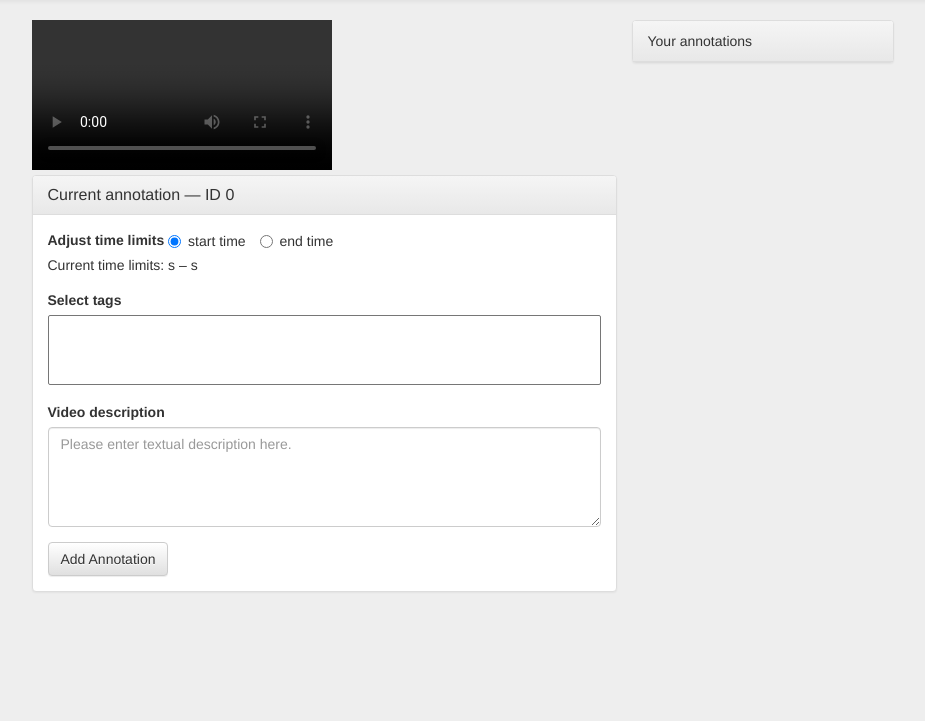
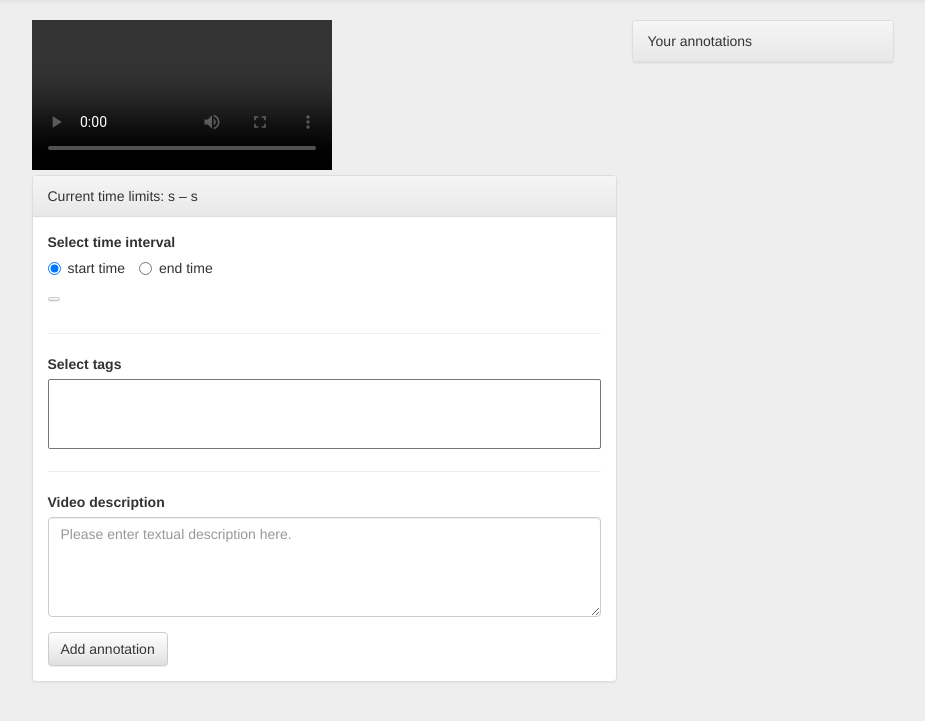
Before and after one commit to danoneata/video_annotation, a Flask app: template templates/index.html in a window 1280 px wide. Shown: the part 52-773 px from the top of the page, without its empty margins (316-1241 px from the left). Run offline with Flask 2, Linux system fonts and the light colour scheme; the template is opened without the code that fills it, so the values that code supplies are empty; parts of the project's set-up code (start-up, migrations or seed data) failed here and were passed over; some libraries are stand-ins or nearby versions.

Commit message:
Add pick time button and some style changes

```diff
--- a/templates/index.html
+++ b/templates/index.html
@@ -39,6 +39,8 @@
 
     <div class="container">
 
+        <div id="ann_number">0</div>
+
         <div class="row">
 
             <div class="col-md-3">
@@ -59,25 +61,26 @@
 
                     <div class="panel panel-default">
                         <div class="panel-heading">
-                            <h3 class="panel-title">Current annotation — ID <span id="ann_number">0</span></h3>
+                            Current time limits:
+                            <span id='start-time'></span> s –
+                            <span id='end-time'></span> s
                         </div>
 
                         <div class="panel-body ann-box" id="annotations">
+                            <label>Select time interval</label>
                             <div class="form-group">
-                                <label>Adjust time limits</label>
                                 <label class="radio-inline">
                                     <input type="radio" name="radio-time-limits" id="radio-start" value="start" checked> start time
                                 </label>
                                 <label class="radio-inline">
                                     <input type="radio" name="radio-time-limits" id="radio-end" value="end"> end  time
                                 </label>
-                                <div id="slider"></div>
-                                <div>
-                                    Current time limits:
-                                    <span id='start-time'></span> s –
-                                    <span id='end-time'></span> s
-                                </div>
                             </div>
+
+                            <button class="btn btn-default btn-xs" id="pick-time"></button>
+                            <div id="slider"></div>
+
+                            <hr>
 
                             <div id='select-vocab' class="form-group">
                                 <label>Select tags</label>
@@ -86,12 +89,14 @@
                                 </div>
                             </div>
 
+                            <hr>
+
                             <div class="form-group">
                                 <label for="description">Video description</label>
                                 <textarea class='form-control' rows="3" id='description' placeholder="Please enter textual description here."></textarea>
                             </div>
 
-                            <button class="btn btn-default" type="submit" id="add-ann">Add Annotation</button>
+                            <button class="btn btn-default" type="submit" id="add-ann">Add annotation</button>
 
                         </div>
                     </div>
--- a/www/css/app.css
+++ b/www/css/app.css
@@ -65,6 +65,10 @@
     height: 100px;
 }
 
-.vjs-playlist {
-    width: 50%;
+#pick-time {
+    margin-bottom: 12px;
 }
+
+#ann_number {
+    display: none;
+}
--- a/www/js/controllers.js
+++ b/www/js/controllers.js
@@ -14,6 +14,7 @@
             $("#end-time").html(videoPlayer.duration().toFixed(2));
             $("#description").val("");
             $("#select-vocab select").val(null).trigger("change");
+            $("#pick-time").html("Pick start time");
             $("input[name='radio-time-limits'][value='start']").prop("checked", true);
             setTime(0);
         }
@@ -37,6 +38,7 @@
 
         $("#start-time").html("0.00");
         $("#end-time").html(videoPlayer.duration().toFixed(2));
+        $("#pick-time").html("Pick start time");
 
        $.ajax({
             url: "vocabulary",
@@ -151,8 +153,19 @@
             }
         });
 
+        $('#pick-time').on(
+            'click',
+            function () {
+                var t = videoPlayer.currentTime();
+                var selected = $("input[name='radio-time-limits']:checked").val();
+                $("#slider")[0].noUiSlider.set(t / videoPlayer.duration() * 100);
+                $("#" + selected + "-time").html(t.toFixed(2));
+            }
+        );
+
         $('input[name="radio-time-limits"]:radio').change(
             function () {
+                $("#pick-time").html("Pick " + $(this).val() + " time");
                 t = parseFloat($("#" + $(this).val() + "-time").html());
                 setTime(t);
             }
```
Also changed, not shown: README.md.
